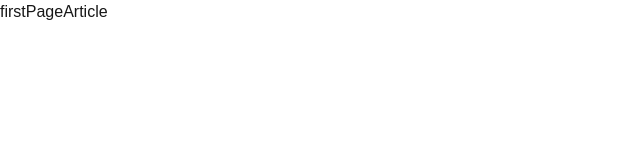
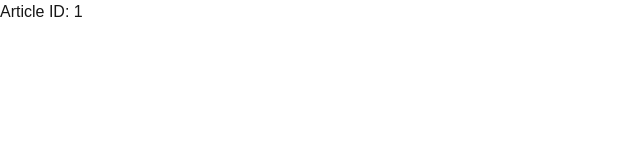
Before and after one commit to Dope-Otaku/portfolio_v4, a Next.js app in the folder portfolio_v4/: page /blog/1 in a window 1280 px wide. Shown: the top 160 px of the page, without its empty margins (0-640 px from the left). Built offline with nearby package versions, Linux system fonts and the light colour scheme.

Commit message:
added a new way to catch url in nextjs

```diff
--- a/portfolio_v4/src/app/blog/[id]/page.js
+++ b/portfolio_v4/src/app/blog/[id]/page.js
@@ -1,9 +1,9 @@
 
-const firstPageArticle = () => {
-
+const firstPageArticle = async({params}) => {
+    const { id } = await params;
 
   return (
-    <div>firstPageArticle</div>
+    <div>{`Article ID: ${id}`}</div>
   )
 }
 
```
